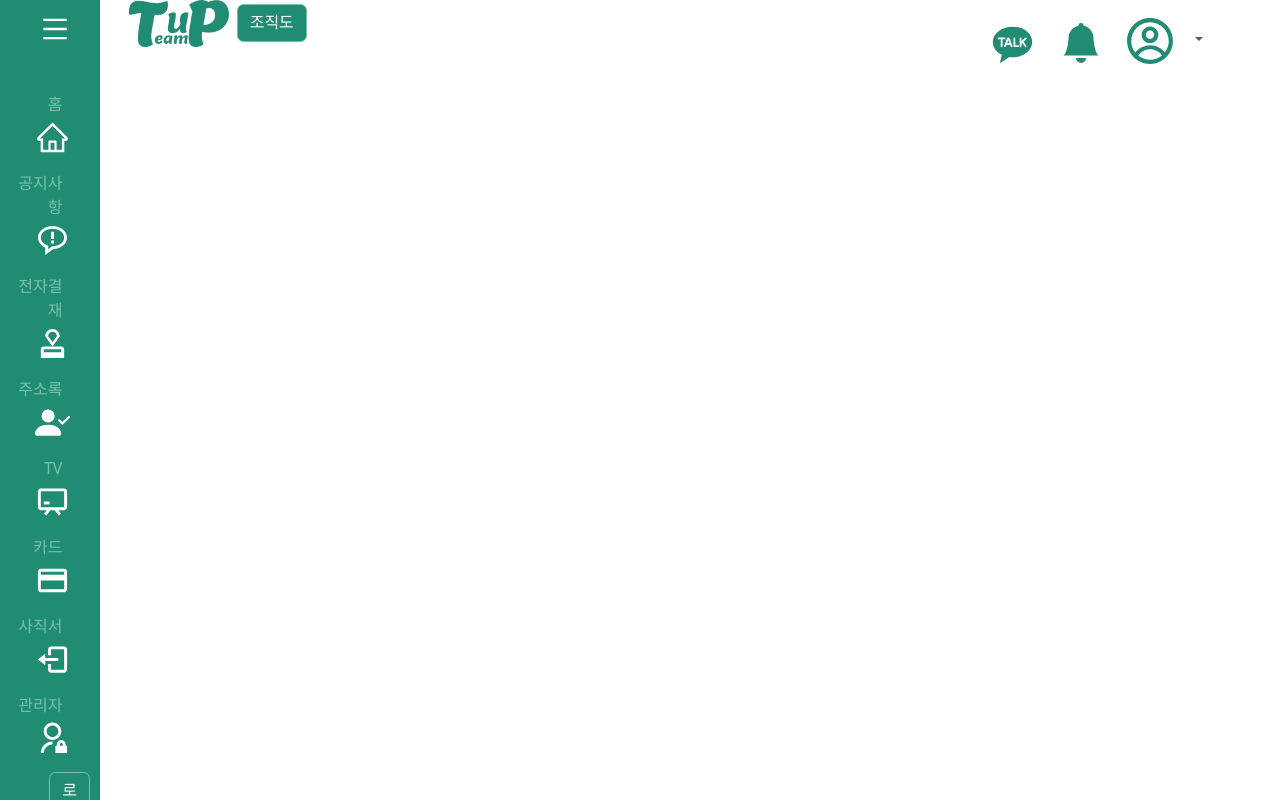
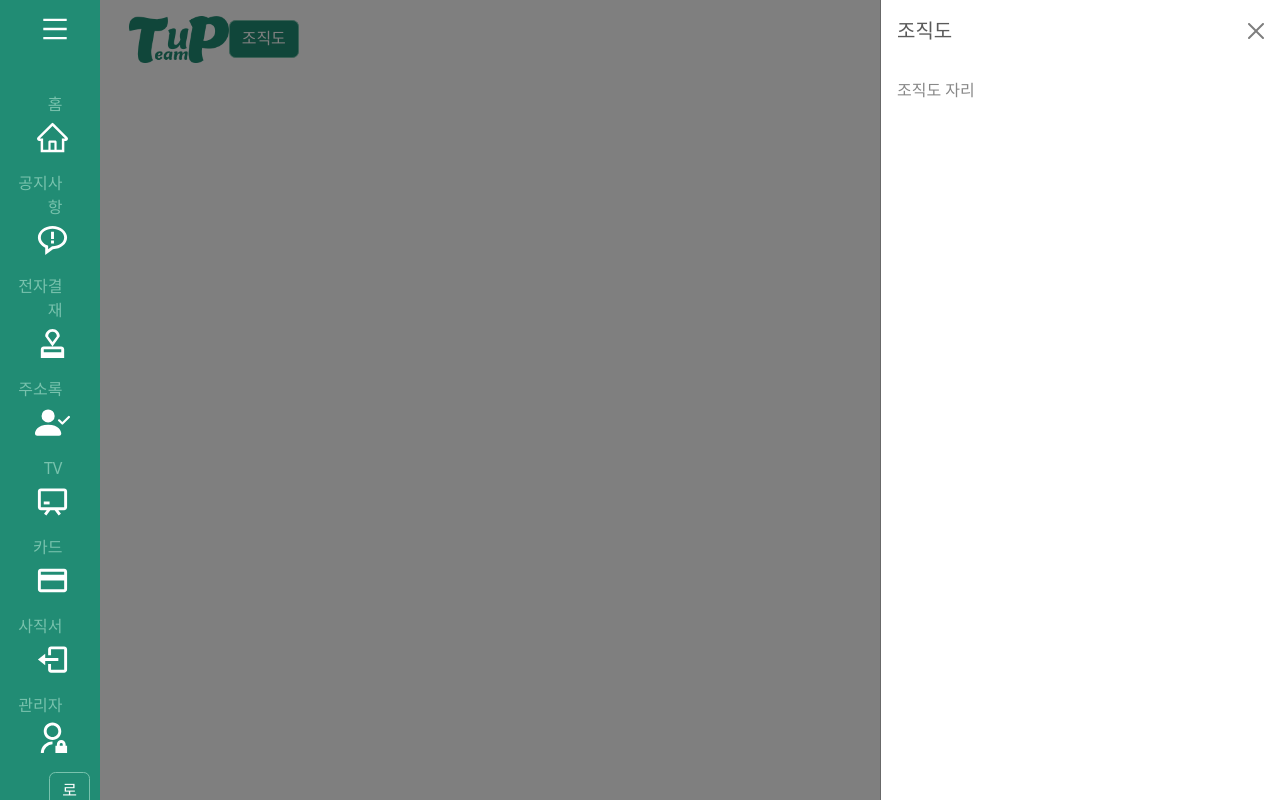
Before and after one commit to smilesyk0323/React, a React (Create React App) app in the folder demo05/: page /book in a window 1280 px wide. Built offline with nearby package versions, Linux system fonts and the light colour scheme.

Commit message:
조직도 리액트용으로 교체

```diff
--- a/demo05/src/App.js
+++ b/demo05/src/App.js
@@ -5,6 +5,7 @@ import Home from './components/Home';
 import Menu from './components/Menu';
 import BookInfinite from './components/BookInfinite';
 import './App.css';
+import { useState } from 'react';
 // import "./components/styles.css";
 import Sidebar from './components/Sidebar';
 import {CgProfile} from "react-icons/cg";
@@ -15,6 +16,7 @@ import 'bootstrap/dist/css/bootstrap.min.css'; // 부트스트랩 CSS 파일 임
 import 'bootstrap/dist/js/bootstrap.bundle.min'; // 부트스트랩 JavaScript 파일 임포트
 import NavDropdown from 'react-bootstrap/NavDropdown';
 import { Button, Container, Nav, Navbar } from 'react-bootstrap';
+import Offcanvas from 'react-bootstrap/Offcanvas';
 import SalList from './components/SalList';
 
 
@@ -23,8 +25,12 @@ import SalList from './components/SalList';
 
 
 function App() {
+  const location = useLocation();
+  const [show, setShow] = useState(true);
 
-  const location = useLocation();
+  const handleShow = () => setShow(true);
+  const handleClose = () => setShow(false);
+
 
   return (
     <div className="container-fluid">
@@ -49,10 +55,10 @@ function App() {
                     <div className='col-10 offset-1 me-5'>
 
                   <div className='row '>
-                      <div className='col-8 me-auto'>
+                      <div className='col-8 me-auto mt-3'>
                         <Navbar.Brand href="#home">
                           <img src={TeamUpLogo} alt="TemaUpLog" width={100}/>
-                          <button className="btn btn-primary ms-2" type="button" data-bs-toggle="offcanvas" data-bs-target="#offcanvasRight" aria-controls="offcanvasRight">조직도</button>
+                          <Button onClick={handleShow} className=" btn btn-primary">조직도</Button>
                           </Navbar.Brand>
                       </div>
 
@@ -95,17 +101,18 @@ function App() {
                         </div>
 
                 {/* 조직도 offcanvas  */}
-                <div className='row'><div className='col-10 offset-1'>
-                    <div className="offcanvas offcanvas-end" id="offcanvasRight" aria-labelledby="offcanvasRightLabel">
-                    <div className="offcanvas-header">
-                            <h5 className="offcanvas-title" id="offcanvasRightLabel">조직도</h5>
-                            <button type="button" className="btn-close" data-bs-dismiss="offcanvas" aria-label="Close"></button>
-                        </div>
-                        <div className="offcanvas-body">
-                            조직도 자리
-                        </div>
-                    </div>
-                </div></div>
+
+                        <>
+
+                          <Offcanvas show={show} onHide={handleClose} placement='end'>
+                            <Offcanvas.Header closeButton>
+                              <Offcanvas.Title>조직도</Offcanvas.Title>
+                            </Offcanvas.Header>
+                            <Offcanvas.Body>
+                             조직도 자리
+                            </Offcanvas.Body>
+                          </Offcanvas>
+                        </>
 
                 {/* <div className='row'><div className='col'>
                     <Emp/>
```
